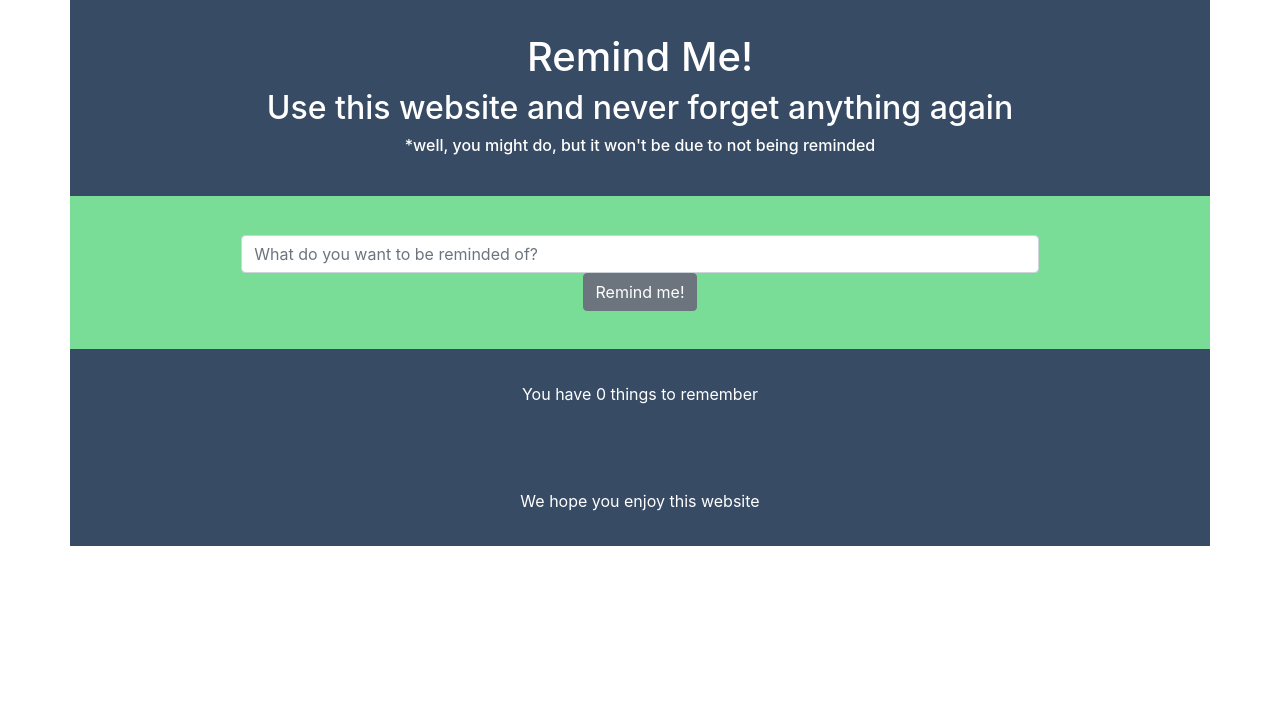
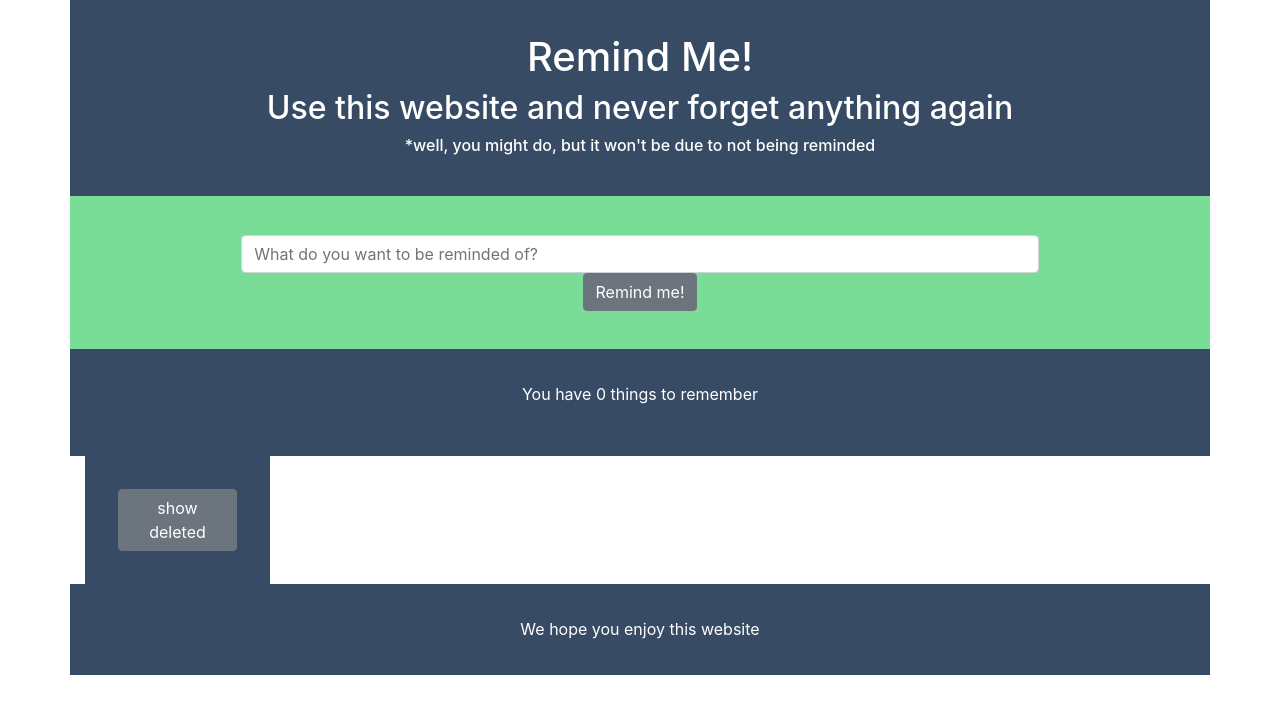
Before and after one commit to Daveu1983/remind-app-frontend, a React app: page / in a window 1280 px wide. Shown: the top 714 px of the page. Built offline with nearby package versions, Linux system fonts and the light colour scheme.

Commit message:
added button that toggles to either show deleted items or hide deleted items

```diff
--- a/src/App.js
+++ b/src/App.js
@@ -5,30 +5,44 @@ import Footer from "./components/Footer";
 import AddItem from "./components/AddItem";
 import ExistingItems from "./components/ExistingItems";
 import SummaryOfItems from "./components/SummaryOfItems";
-
-
+import ShowDeletedItemsToggle from "./components/ShowDeletedItemsToggle";
 
 class App extends Component {
   state = {
     items: [],
-    liveItems:[]
+    liveItems:[],
+    showDeleted: false,
+    showDeletedText:"show deleted",
+    showItems: []
   }
 
   addItem = (item) =>{
     let currentItems = this.state.items;
+    let currentShowDeletedState = this.state.showDeleted
+    let currentShowItems = this.state.showItems
     const itemObject = {itemDescription: item, itemID: (currentItems.length + 1), itemDeleted: false}
     currentItems.push(itemObject);
-    let filteredItems = currentItems.filter((element) => {
+    let currentLiveItems = currentItems.filter((element) => {
       return (!(element.itemDeleted));
     })
     this.setState({
       items: currentItems,
-      liveItems: filteredItems
+      liveItems: currentLiveItems
+    })
+    if(currentShowDeletedState){
+      currentShowItems = currentItems
+    }else{
+      currentShowItems = currentLiveItems
+    }
+    this.setState({
+      showItems: currentShowItems
     })
   }
 
   deleteItem = (itemToBeDeleted) =>{
     let currentItems = this.state.items;
+    let currentShowDeletedState = this.state.showDeleted
+    let currentShowItems = this.state.showItems
     currentItems.forEach((element, index) =>{
       if(itemToBeDeleted === element.itemID){
         const itemObject = {itemDescription: element.itemDescription,
@@ -36,11 +50,50 @@ class App extends Component {
           currentItems.splice(index,1,itemObject);
       }
     })
-    let filteredItems = currentItems.filter((element) => {
+    let currentLiveItems = currentItems.filter((element) => {
       return (!(element.itemDeleted));
     })
     this.setState({
-      liveItems: filteredItems
+      items: currentItems,
+      liveItems: currentLiveItems
+    })
+    if(currentShowDeletedState){
+      currentShowItems = currentItems
+    }else{
+      currentShowItems = currentLiveItems
+    }
+    this.setState({
+      showItems: currentShowItems
+    })
+  }
+
+  showDeleted = () =>{
+    let currentShowDeletedState = this.state.showDeleted
+    currentShowDeletedState = !currentShowDeletedState
+    let deletedButtonText = this.state.showDeletedText
+    if (currentShowDeletedState){
+      deletedButtonText = "hide deleted"
+    }else{
+      deletedButtonText = "show deleted"
+    }
+    this.setState({
+      showDeleted: (currentShowDeletedState)
+    })
+    let currentItems = this.state.items
+    let currentLiveItems = this.state.liveItems
+    let currentShowItems = this.state.showItems
+    if(currentShowDeletedState){
+      currentShowItems = currentItems
+    }else{
+      currentShowItems = currentLiveItems
+    }
+    this.setState({
+      showItems: currentShowItems
+    })
+
+
+    this.setState({
+      showDeletedText: deletedButtonText
     })
   }
 
@@ -50,12 +103,13 @@ class App extends Component {
         <Header />
         <AddItem addItemFunction={this.addItem}/>
         <SummaryOfItems itemCount = {this.state.liveItems.length}/>
+        <ShowDeletedItemsToggle showDeletedFunction={this.showDeleted} showDeletedText={this.state.showDeletedText}/>
         {
-          this.state.liveItems.map((element, index)=>{
-            return <ExistingItems key={index} itemID={element.itemID}
-            itemDescription={element.itemDescription} deleteItemFunction={this.deleteItem}/>
-          })
-        }
+            this.state.showItems.map((element, index)=>{
+              return <ExistingItems key={index} itemID={element.itemID}
+              itemDescription={element.itemDescription} deleteItemFunction={this.deleteItem}/>
+            })
+          }
         <Footer />
       </div>
     );
--- /dev/null
+++ b/src/components/ShowDeletedItemsToggle.js
@@ -0,0 +1,22 @@
+import React, { Component } from "react";
+
+class ShowDeletedItemsToggle extends Component {
+    state = {
+        showDeletedButtonClicked: true
+    }
+
+    showDeletedClicked = () => {
+        this.props.showDeletedFunction();
+      }
+    render() {
+        return (
+            <div className="container">
+                <div className="col-md-2 col-12 text-center generalText">
+                <button className="btn btn-secondary" onClick={this.showDeletedClicked}
+                    type="button">{this.props.showDeletedText} </button></div>
+            </div>
+        );
+    }
+}
+
+export default ShowDeletedItemsToggle;
```
